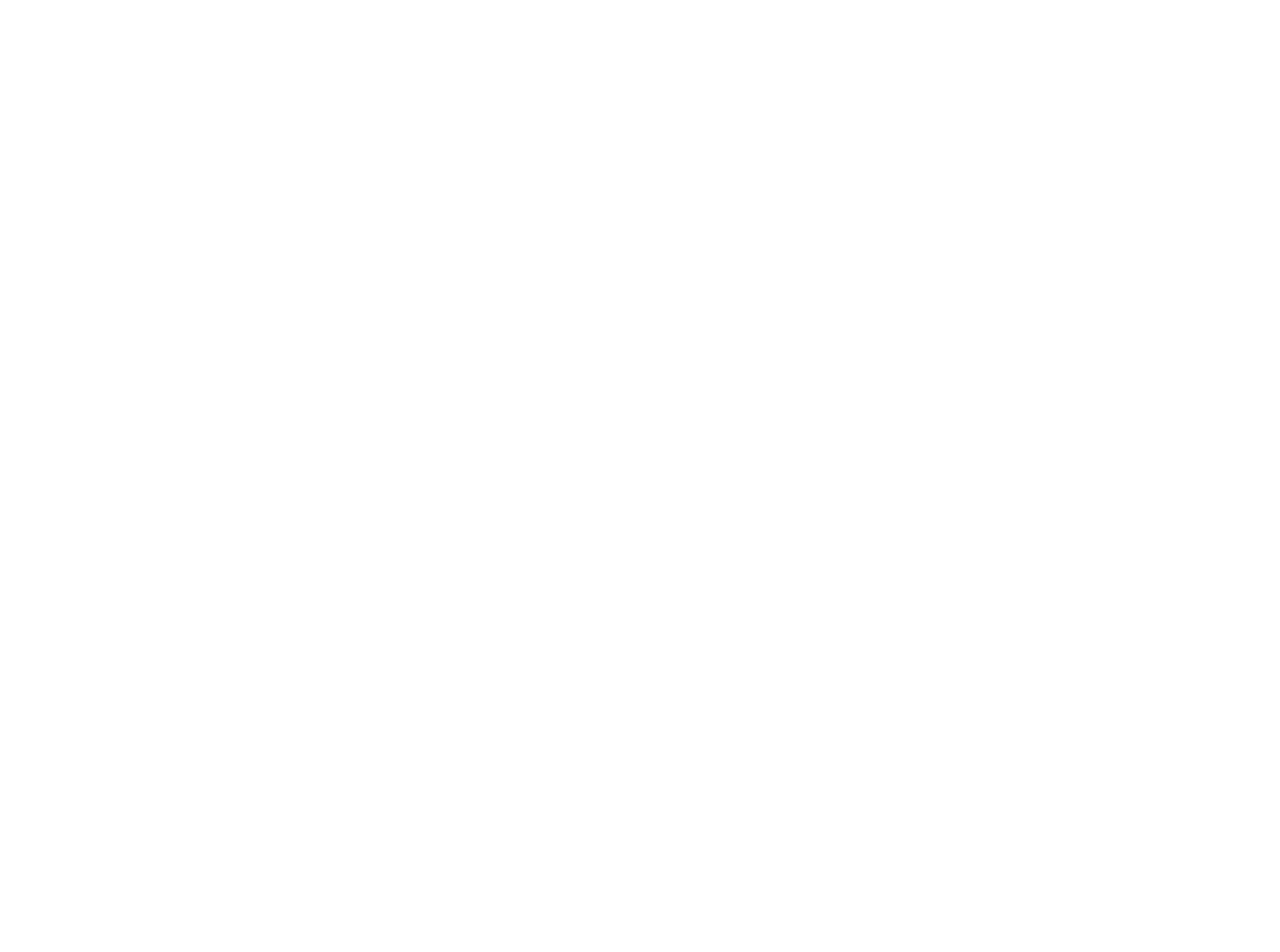
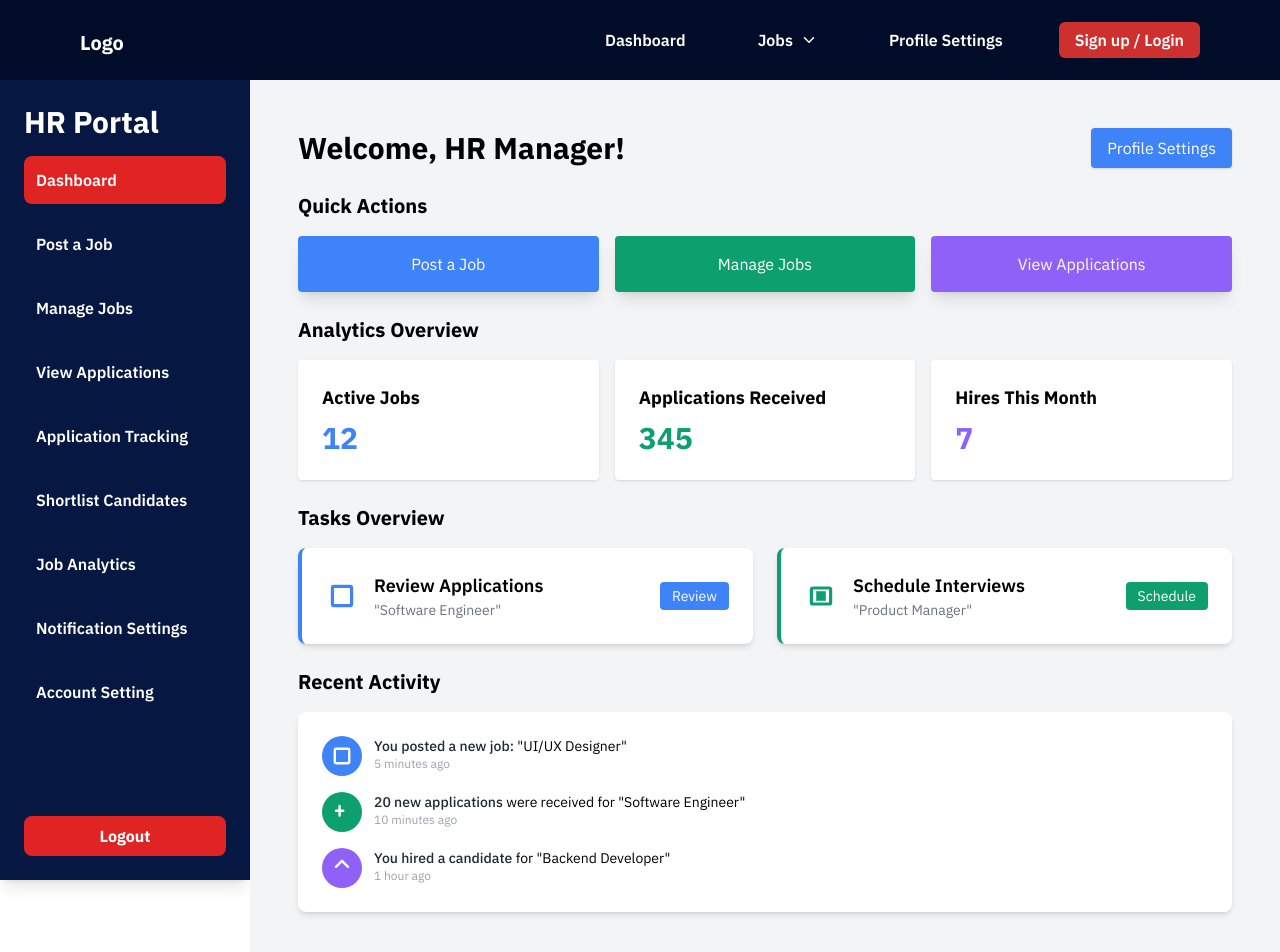
Before and after one commit to piyushkhatri968/FYP-Project, a React (Vite) app in the folder Frontend/: page /hr-home in a window 1280 px wide. Before the commit this address had no page. Shown: the top 952 px of the page. Before the commit the page ends 800 px from the top, so only its background shows below. Built offline with nearby package versions, Linux system fonts and the light colour scheme.

Commit message:
almost completed hr/dasboard

```diff
--- a/Frontend/package.json
+++ b/Frontend/package.json
@@ -12,6 +12,7 @@
   "dependencies": {
     "@reduxjs/toolkit": "^2.3.0",
     "flowbite-react": "^0.10.2",
+    "framer-motion": "^11.11.17",
     "react": "^18.3.1",
     "react-dom": "^18.3.1",
     "react-icons": "^5.3.0",
--- a/Frontend/src/App.jsx
+++ b/Frontend/src/App.jsx
@@ -53,7 +53,7 @@
 
           {/* HRLayout Route */}
           <Route element={<HRLayout />}>
-            <Route path="hr" element={<HRPage />} />
+            <Route path="hr-home" element={<HRPage />} />
             <Route path="/manage-jobs" element={<JobsPage />} />
             <Route
               path="/application-tracking"
--- a/Frontend/src/Components/Navbar.jsx
+++ b/Frontend/src/Components/Navbar.jsx
@@ -115,9 +115,9 @@
             </li>
             <li>
               <Link
-                to="/hr"
+                to="/hr-home"
                 className={`font-semibold ${
-                  location.pathname === "/hr" ? "text-red-600" : ""
+                  location.pathname === "/hr-home" ? "text-red-600" : ""
                 }`}
               >
                 HR-Dashboard
--- a/Frontend/src/Pages/Hr_Dashboard/Components/HrNavbar.jsx
+++ b/Frontend/src/Pages/Hr_Dashboard/Components/HrNavbar.jsx
@@ -12,7 +12,7 @@
       <div>
         <ul className="flex gap-10 items-center">
           <li className="hover:bg-[#070e1f] px-4 py-2 rounded">
-            <Link to="/hr/dashboard" className="font-semibold">Dashboard</Link>
+            <Link to="/hr-home" className="font-semibold">Dashboard</Link>
           </li>
           <li className="font-semibold flex items-center gap-2 cursor-pointer relative group hover:bg-[#070e1f] px-4 py-2 rounded">
             <span>Jobs</span>
--- a/Frontend/src/Pages/Hr_Dashboard/Components/HrSidebar.jsx
+++ b/Frontend/src/Pages/Hr_Dashboard/Components/HrSidebar.jsx
@@ -1,108 +1,63 @@
-// src/components/Sidebar.js
 import React from "react";
 import { Link, useLocation } from "react-router-dom";
+import { motion } from "framer-motion"; // For animations
 
-const Sidebar = () => {
+const HrSidebar = () => {
   const location = useLocation();
 
+  // Animation settings for the menu items
+  const menuItemVariants = {
+    hidden: { opacity: 0, x: -20 },
+    visible: (i) => ({
+      opacity: 1,
+      x: 0,
+      transition: { delay: i * 0.1 },
+    }),
+  };
+
   return (
-    <aside className="w-[250px] bg-[#061742]  text-white h-screen p-6">
-      <ul className="space-y-4">
-        <li className="hover:bg-[red] p-2 rounded">
-          <Link
-            to="/manage-jobs"
-            className={`font-semibold ${
-              location.pathname === "/manage-jobs" ? "text-red-600" : ""
-            }`}
-          >
-            Manage Job Listings
-          </Link>
-        </li>
-        <li className="hover:bg-[red] p-2 rounded">
-          <Link
-            to="/application-tracking"
-            className={`font-semibold ${
-              location.pathname === "/application-tracking" ? "text-red-600" : ""
-            }`}
-          >
-            Application Tracking
-          </Link>
-        </li>
-        <li className="hover:bg-[red] p-2 rounded">
-          <Link
-            to="/candidate-profiles"
-            className={`font-semibold ${
-              location.pathname === "/candidate-profiles" ? "text-red-600" : ""
-            }`}
-          >
-            Candidate Profiles
-          </Link>
-        </li>
-        <li className="hover:bg-[red] p-2 rounded">
-          <Link
-            to="/job-analytics"
-            className={`font-semibold ${
-              location.pathname === "/job-analytics" ? "text-red-600" : ""
-            }`}
-          >
-            Analytics
-          </Link>
-        </li>
+    <aside className="w-[250px] bg-[#061742] text-white h-screen flex flex-col justify-between p-6 shadow-lg">
+      {/* Sidebar Header */}
+      <div className="mb-9">
+        <h1 className="text-3xl font-bold text-start text-white mb-4">
+          HR Portal
+        </h1>
+        <ul className="space-y-4">
+          {[
+            { name: "Dashboard", path: "/hr-home" },
+            { name: "Post a Job", path: "/job-notification" },
+            { name: "Manage Jobs", path: "/manage-jobs" },
+            { name: "View Applications", path: "/candidate-profiles" },
+            { name: "Application Tracking", path: "/application-tracking" },
+            { name: "Shortlist Candidates", path: "/shortlisted-candidates" },
+            { name: "Job Analytics", path: "/job-analytics" },
+            { name: "Notification Settings", path: "/notification-settings" },
+            { name: "Account Setting", path: "/account-settings" },
+          ].map((item, index) => (
+            <motion.li
+              key={item.path}
+              variants={menuItemVariants}
+              initial="hidden"
+              animate="visible"
+              custom={index}
+              className={`p-3 rounded-lg hover:bg-red-500 ${
+                location.pathname === item.path ? "bg-red-600" : ""
+              }`}
+            >
+              <Link to={item.path} className="block font-semibold">
+                {item.name}
+              </Link>
+            </motion.li>
+          ))}
+        </ul>
+      </div>
 
-        <li className="hover:bg-[red] p-2 rounded">
-          <Link
-            to="/shortlisted-candidates"
-            className={`font-semibold ${
-              location.pathname === "/shortlisted-candidates" ? "text-red-600" : ""
-            }`}
-          >
-            Shortlisted Candidates
-          </Link>
-        </li>
-        <li className="hover:bg-[red] p-2 rounded">
-          <Link
-            to="/account-settings"
-            className={`font-semibold ${
-              location.pathname === "/account-settings" ? "text-red-600" : ""
-            }`}
-          >
-            Account Settings
-          </Link>
-        </li>
-        <li className="hover:bg-[red] p-2 rounded">
-          <Link
-            to="/notification-settings"
-            className={`font-semibold ${
-              location.pathname === "/notification-settings" ? "text-red-600" : ""
-            }`}
-          >
-            Notification Settings
-          </Link>
-        </li>
-        <li className="hover:bg-[red] p-2 rounded">
-          <Link
-            to="/job-notification"
-            className={`font-semibold ${
-              location.pathname === "/job-notification" ? "text-red-600" : ""
-            }`}
-          >
-            Post Job
-          </Link>
-        </li>
-
-        {/* <li className="hover:bg-[red] p-2 rounded">
-          <Link
-            to="/postJob-notification"
-            className={`font-semibold ${
-              location.pathname === "/postJob-notification" ? "text-red-600" : ""
-            }`}
-          >
-            Post Job
-          </Link>
-        </li> */}
-      </ul>
+      {/* Logout Button */}
+      <button className="bg-red-600 hover:bg-red-700 text-white py-2 px-4 rounded-lg w-full font-bold transition duration-300">
+        Logout
+      </button>
     </aside>
   );
 };
 
-export default Sidebar;
+export default HrSidebar;
--- a/Frontend/src/Pages/Hr_Dashboard/HrPage.jsx
+++ b/Frontend/src/Pages/Hr_Dashboard/HrPage.jsx
@@ -1,11 +1,203 @@
+import React from "react";
+import { useNavigate } from "react-router-dom";
 
-import React from "react";
+const HrPage = () => {
+  const navigate = useNavigate();
 
-const HRPage = () => {
-    return (
-     <p> Welcome to the HR page.
-        <b>This is Hr Page</b></p>
-    );
-  };
+  return (
+    <div className="min-h-screen flex bg-gray-100">
 
-export default HRPage;
+      {/* Main Content */}
+      <main className="flex-1 p-6 space-y-6">
+        {/* Header */}
+        <header className="flex items-center justify-between">
+          <h1 className="text-3xl font-bold">Welcome, HR Manager!</h1>
+          <div className="flex items-center gap-4">
+            <button
+              className="bg-blue-500 text-white px-4 py-2 rounded shadow hover:bg-blue-600"
+              onClick={() => navigate("/profile-settings")}
+            >
+              Profile Settings
+            </button>
+          </div>
+        </header>
+
+        {/* Quick Actions */}
+        <section>
+          <h2 className="text-xl font-bold mb-4">Quick Actions</h2>
+          <div className="grid grid-cols-1 sm:grid-cols-3 gap-4">
+            <button
+              className="bg-blue-500 text-white p-4 rounded shadow-lg hover:bg-blue-600 flex items-center justify-center"
+              onClick={() => navigate("/job-notification")}
+            >
+              Post a Job
+            </button>
+            <button
+              className="bg-green-500 text-white p-4 rounded shadow-lg hover:bg-green-600 flex items-center justify-center"
+              onClick={() => navigate("/manage-jobs")}
+            >
+              Manage Jobs
+            </button>
+            <button
+              className="bg-purple-500 text-white p-4 rounded shadow-lg hover:bg-purple-600 flex items-center justify-center"
+              onClick={() => navigate("/candidate-profiles")}
+            >
+              View Applications
+            </button>
+          </div>
+        </section>
+
+        {/* Analytics Section */}
+        <section>
+          <h2 className="text-xl font-bold mb-4">Analytics Overview</h2>
+          <div className="grid grid-cols-1 sm:grid-cols-3 gap-4">
+            <div className="bg-white p-6 rounded shadow">
+              <h3 className="text-lg font-bold mb-2">Active Jobs</h3>
+              <p className="text-3xl font-bold text-blue-500">12</p>
+            </div>
+            <div className="bg-white p-6 rounded shadow">
+              <h3 className="text-lg font-bold mb-2">Applications Received</h3>
+              <p className="text-3xl font-bold text-green-500">345</p>
+            </div>
+            <div className="bg-white p-6 rounded shadow">
+              <h3 className="text-lg font-bold mb-2">Hires This Month</h3>
+              <p className="text-3xl font-bold text-purple-500">7</p>
+            </div>
+          </div>
+        </section>
+
+       {/* Tasks Overview */}
+<section>
+  <h2 className="text-xl font-bold mb-4">Tasks Overview</h2>
+  <div className="grid grid-cols-1 md:grid-cols-2 gap-6">
+    {/* Task Card 1 */}
+    <div className="bg-white p-6 rounded-lg shadow-md border-l-4 border-blue-500 flex items-center space-x-4">
+      <div className="text-blue-500">
+        <svg
+          xmlns="http://www.w3.org/2000/svg"
+          className="h-8 w-8"
+          viewBox="0 0 20 20"
+          fill="currentColor"
+        >
+          <path
+            fillRule="evenodd"
+            d="M5 3a2 2 0 00-2 2v10a2 2 0 002 2h10a2 2 0 002-2V5a2 2 0 00-2-2H5zm0 2h10v10H5V5z"
+            clipRule="evenodd"
+          />
+        </svg>
+      </div>
+      <div className="flex-1">
+        <h3 className="text-lg font-semibold">Review Applications</h3>
+        <p className="text-sm text-gray-500">"Software Engineer"</p>
+      </div>
+      <button
+        className="bg-blue-500 text-white px-3 py-1 rounded text-sm hover:bg-blue-600"
+        onClick={() => navigate("/view-applications")}
+      >
+        Review
+      </button>
+    </div>
+
+    {/* Task Card 2 */}
+    <div className="bg-white p-6 rounded-lg shadow-md border-l-4 border-green-500 flex items-center space-x-4">
+      <div className="text-green-500">
+        <svg
+          xmlns="http://www.w3.org/2000/svg"
+          className="h-8 w-8"
+          viewBox="0 0 20 20"
+          fill="currentColor"
+        >
+          <path d="M13 7H7v6h6V7z" />
+          <path
+            fillRule="evenodd"
+            d="M5 4a2 2 0 00-2 2v8a2 2 0 002 2h10a2 2 0 002-2V6a2 2 0 00-2-2H5zm0 2h10v8H5V6z"
+            clipRule="evenodd"
+          />
+        </svg>
+      </div>
+      <div className="flex-1">
+        <h3 className="text-lg font-semibold">Schedule Interviews</h3>
+        <p className="text-sm text-gray-500">"Product Manager"</p>
+      </div>
+      <button
+        className="bg-green-500 text-white px-3 py-1 rounded text-sm hover:bg-green-600"
+        onClick={() => navigate("/view-applications")}
+      >
+        Schedule
+      </button>
+    </div>
+  </div>
+</section>
+
+{/* Recent Activity */}
+<section>
+  <h2 className="text-xl font-bold mb-4">Recent Activity</h2>
+  <div className="bg-white p-6 rounded-lg shadow-md space-y-4">
+    {/* Activity Item 1 */}
+    <div className="flex items-start space-x-3">
+      <div className="bg-blue-500 p-2 rounded-full text-white">
+        <svg
+          xmlns="http://www.w3.org/2000/svg"
+          className="h-6 w-6"
+          viewBox="0 0 20 20"
+          fill="currentColor"
+        >
+          <path d="M5 3a2 2 0 00-2 2v10a2 2 0 002 2h10a2 2 0 002-2V5a2 2 0 00-2-2H5zm0 2h10v10H5V5z" />
+        </svg>
+      </div>
+      <div className="flex-1">
+        <p className="text-sm">
+          <span className="font-medium text-gray-800">You posted a new job:</span> "UI/UX Designer"
+        </p>
+        <p className="text-xs text-gray-400">5 minutes ago</p>
+      </div>
+    </div>
+
+    {/* Activity Item 2 */}
+    <div className="flex items-start space-x-3">
+      <div className="bg-green-500 p-2 rounded-full text-white">
+        <svg
+          xmlns="http://www.w3.org/2000/svg"
+          className="h-6 w-6"
+          viewBox="0 0 20 20"
+          fill="currentColor"
+        >
+          <path d="M8 4a1 1 0 00-1 1v3H5a1 1 0 000 2h2v3a1 1 0 002 0v-3h2a1 1 0 000-2H9V5a1 1 0 00-1-1z" />
+        </svg>
+      </div>
+      <div className="flex-1">
+        <p className="text-sm">
+          <span className="font-medium text-gray-800">20 new applications</span> were received for "Software Engineer"
+        </p>
+        <p className="text-xs text-gray-400">10 minutes ago</p>
+      </div>
+    </div>
+
+    {/* Activity Item 3 */}
+    <div className="flex items-start space-x-3">
+      <div className="bg-purple-500 p-2 rounded-full text-white">
+        <svg
+          xmlns="http://www.w3.org/2000/svg"
+          className="h-6 w-6"
+          viewBox="0 0 20 20"
+          fill="currentColor"
+        >
+          <path d="M10 3a1 1 0 00-.707.293l-5 5a1 1 0 001.414 1.414L10 5.414l4.293 4.293a1 1 0 001.414-1.414l-5-5A1 1 0 0010 3z" />
+        </svg>
+      </div>
+      <div className="flex-1">
+        <p className="text-sm">
+          <span className="font-medium text-gray-800">You hired a candidate</span> for "Backend Developer"
+        </p>
+        <p className="text-xs text-gray-400">1 hour ago</p>
+      </div>
+    </div>
+  </div>
+</section>
+
+      </main>
+    </div>
+  );
+};
+
+export default HrPage;
```
Also changed, not shown: 1 other file (tests, documents, lock files or other folders).
